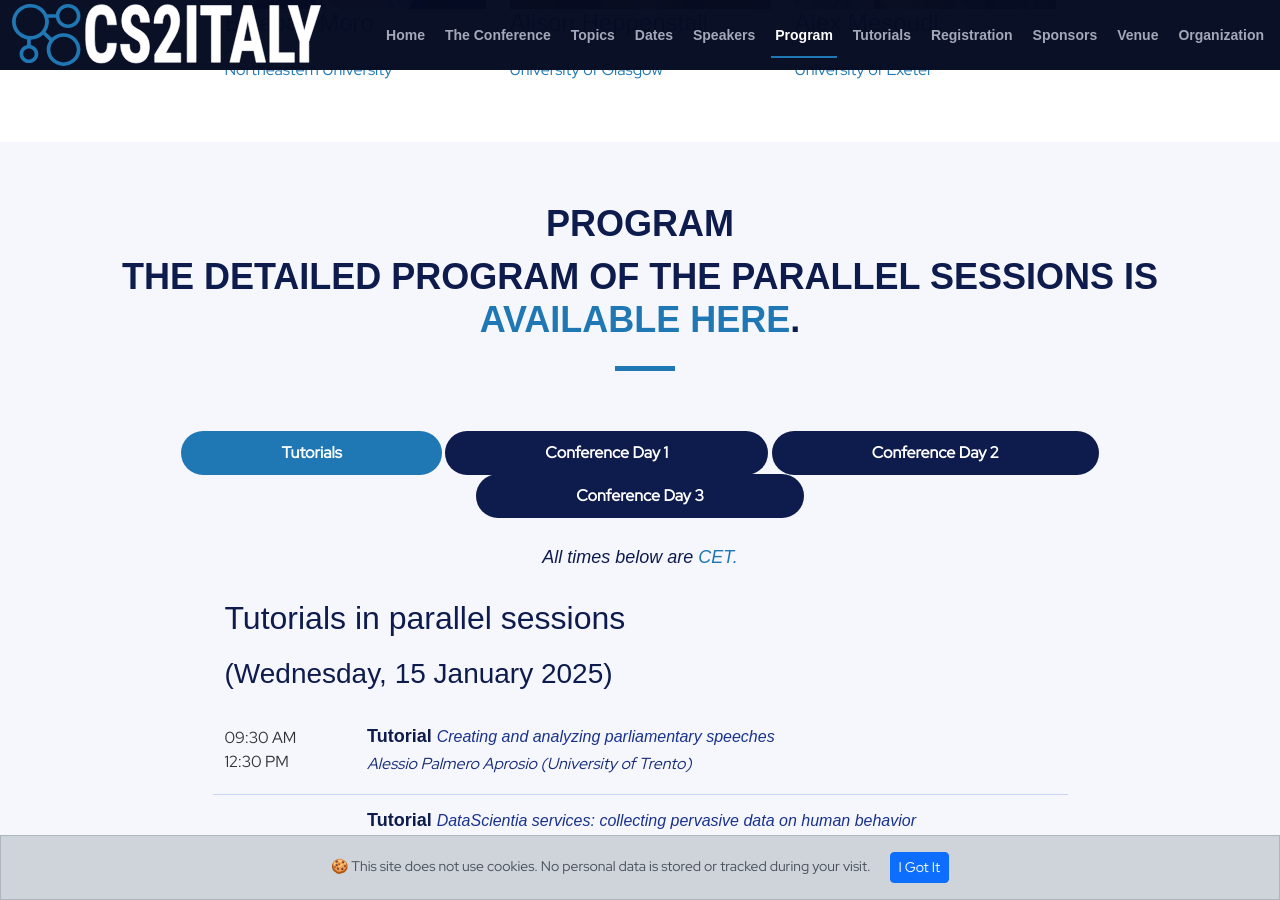
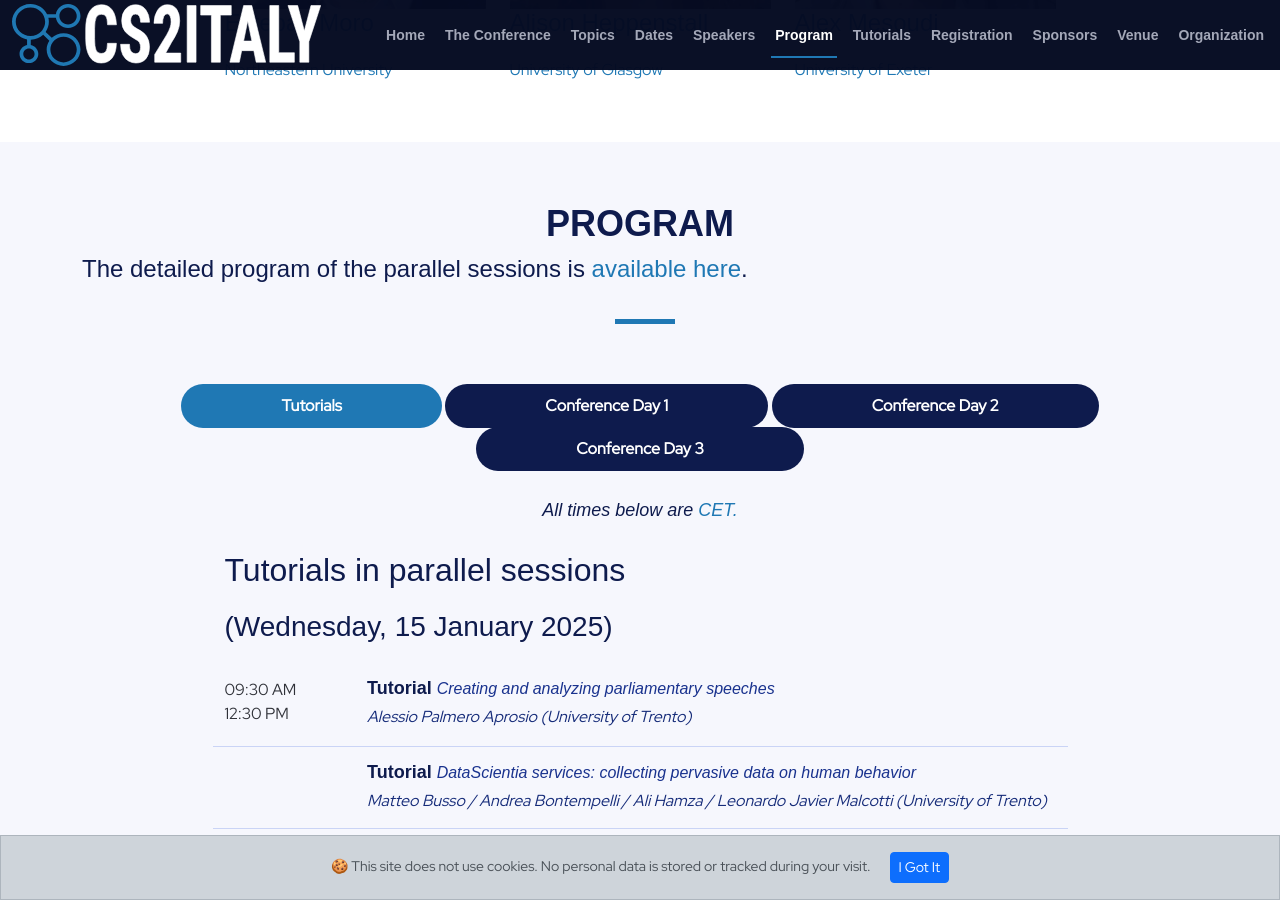
Before and after one commit to CS2Italy/conference, a Jekyll site: the page built from docs/index.md, in a window 1280 px wide and 900 px high, scrolled down 3900 px. Built offline with Jekyll 4.4.1, drawn with Linux system fonts in a browser that asks for light colours.

```diff
--- a/docs/_layouts/default.html
+++ b/docs/_layouts/default.html
@@ -191,7 +191,7 @@
       <div class="container" data-aos="fade-up">
         <div class="section-header">
           <h2>Program</h2>
-          <h2>The detailed program of the parallel sessions is <a href="https://drive.google.com/file/d/1LBWzoebdQnHHph6TRxum_6dYglprmzM9/view?usp=sharing"> available here</a>.</h2>
+          <h4>The detailed program of the parallel sessions is <a href="https://drive.google.com/file/d/1LBWzoebdQnHHph6TRxum_6dYglprmzM9/view?usp=sharing"> available here</a>.</h4>
         </div>
 
         <ul class="nav nav-tabs" role="tablist" data-aos="fade-up" data-aos-delay="100">
```
